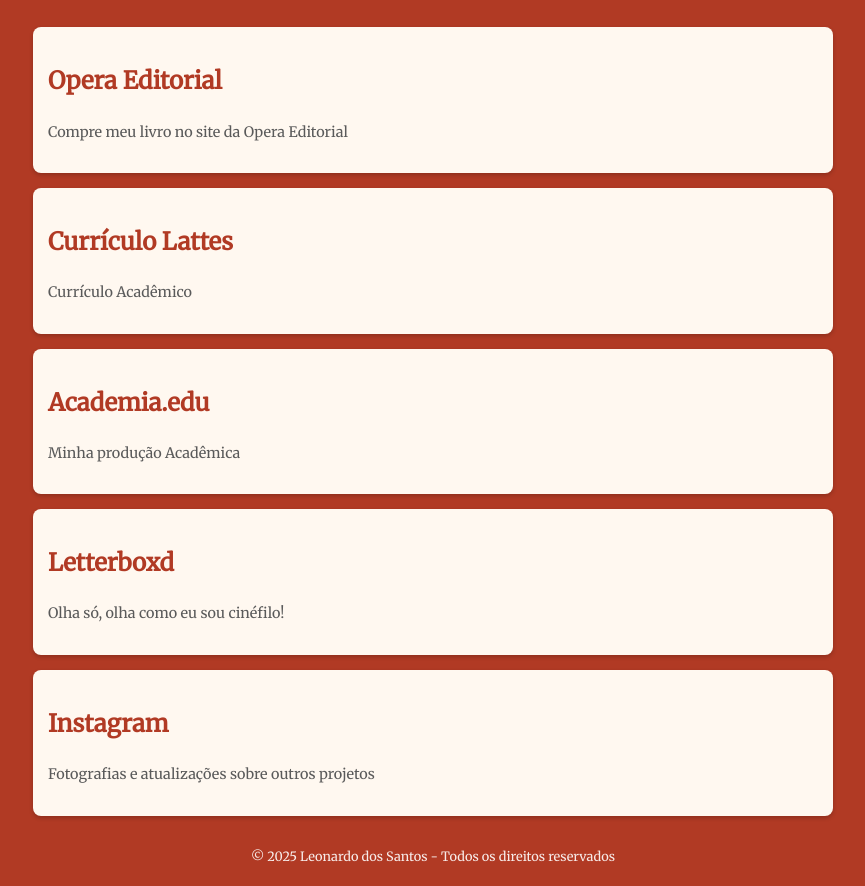
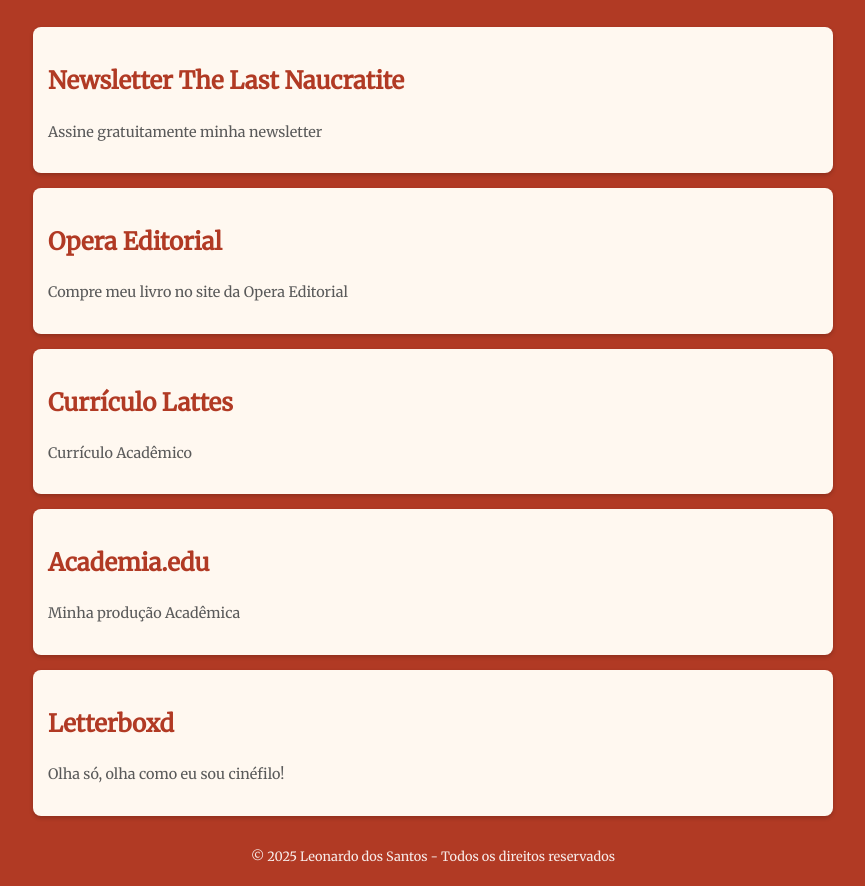
Before and after one commit to thelastnaucratite/links, a plain HTML site: page index.html in a window 1280 px wide. Shown: the part 99-985 px from the top of the page, without its empty margins (207-1072 px from the left). Drawn offline with Linux system fonts and the light colour scheme.

Commit message:
Update index.html

```diff
--- a/index.html
+++ b/index.html
@@ -61,6 +61,11 @@
 <body>
     <h1>Me encontre nos links abaixo:</h1>
 
+     <div class="link-container">
+        <h2><a href="https://autorleonardo.substack.com/" target="_blank">Newsletter The Last Naucratite</a></h2>
+        <p class="description">Assine gratuitamente minha newsletter</p>
+    </div>
+
     <div class="link-container">
         <h2><a href="https://operaeditorial.com.br/produto/estevao-nao-e-heroi-e-outros-contos/?fbclid=PAY2xjawJcwN1leHRuA2FlbQIxMAABpoprbtO9OUhpSWIcBC_95asp-kpKxlb-qP2Z4Ziynu94fDGmdmZenS9FtQ_aem_0nRlIC0-EaZbW7ByA3151g" target="_blank">Opera Editorial</a></h2>
         <p class="description">Compre meu livro no site da Opera Editorial</p>
@@ -81,11 +86,6 @@
         <p class="description">Olha só, olha como eu sou cinéfilo!</p>
     </div>
 
-    <div class="link-container">
-        <h2><a href="https://www.instagram.com/autorleosantos?igsh=MTd4MDNwOHZoczZ4Zg==" target="_blank">Instagram</a></h2>
-        <p class="description">Fotografias e atualizações sobre outros projetos</p>
-    </div>
-
 
     <footer>
         © <script>document.write(new Date().getFullYear())</script> Leonardo dos Santos - Todos os direitos reservados
```
